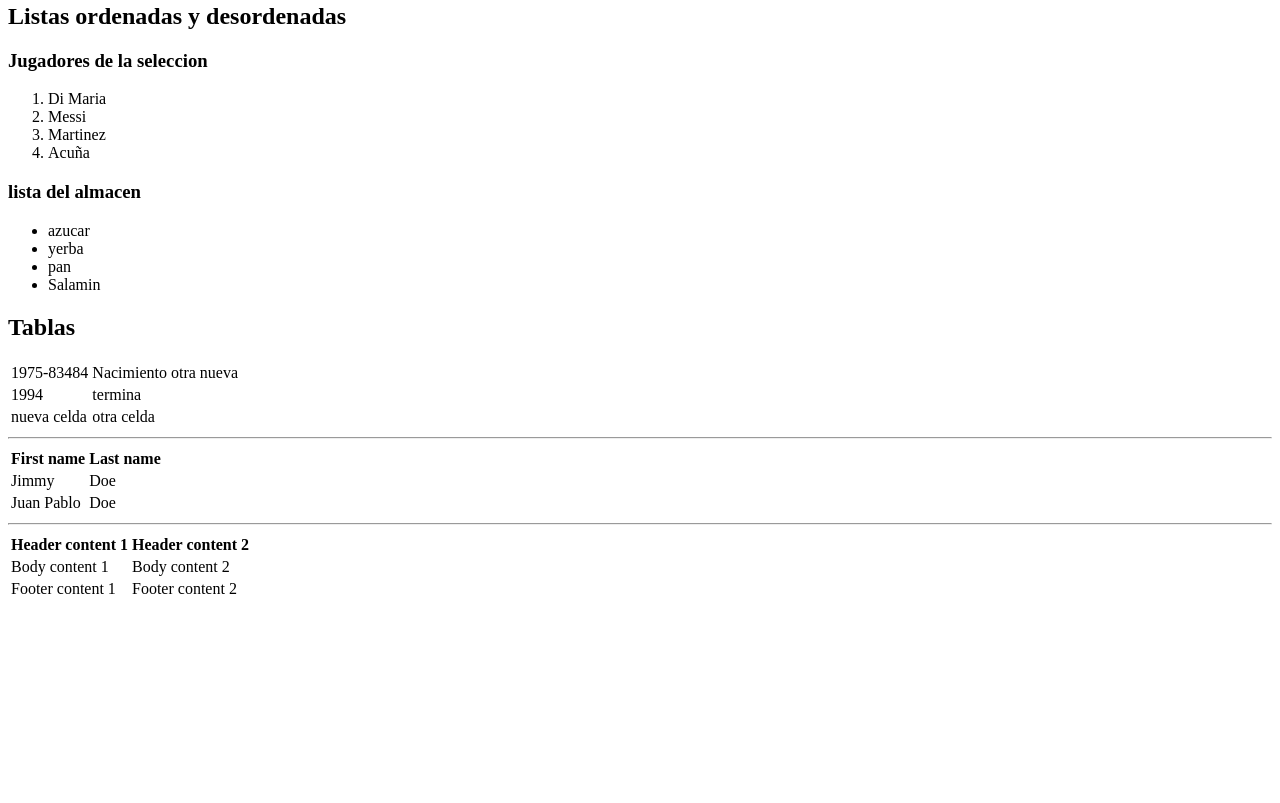
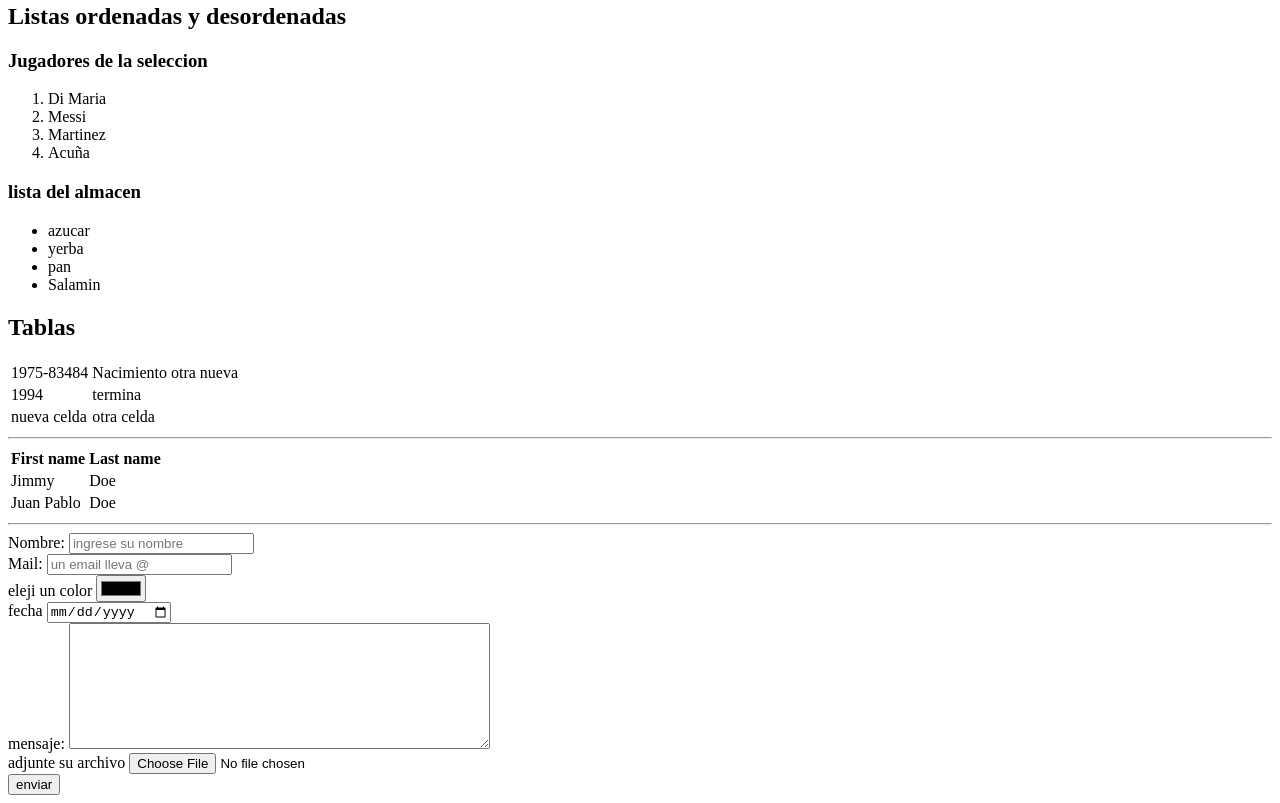
Before and after one commit to JuanMiguez/Paebyt, a plain HTML site: page etiquetas basicas.html in a window 1280 px wide. Shown: the part 384-1187 px from the top of the page. Before the commit the page ends 993 px from the top, so only its background shows below. Drawn offline with Linux system fonts and the light colour scheme.

Commit message:
Add files via upload

```diff
--- a/etiquetas basicas.html
+++ b/etiquetas basicas.html
@@ -85,31 +85,28 @@
     <td>Doe</td>
   </tr>
 </table>
+
+
+
 <hr>
-  <!-- Tabla conm cabecera cuerpo y pie de tabla -->
-<table>
-  <thead>
-    <tr>
-      <th>Header content 1</th>
-      <th>Header content 2</th>
-    </tr>
-  </thead>
+</table>
+ <form class="" action="mailto:juan.miguez@bue.edu.ar" method="post">
+   <label for="">Nombre:</label>
+   <input type="text" name="nombre" value="" placeholder="ingrese su nombre"><br>
+   <label for="">Mail:</label>
+   <input type="email" name="correo_electronico" value=""placeholder="un email lleva @"><br>
+   <label for="">eleji un color</label>
+   <input type="color" name="color_favorito" ><br>
+   <label for="">fecha</label>
+   <input type="date" name="fecha_nacimiento" value=""><br>
+   <label for="">mensaje:</label>
+   <textarea name="mensaje" rows="8" cols="50"></textarea>
+    <br>
+    <label for="">adjunte su archivo</label>
+    <input type="file" name="archivo" value=""><br>
+    <input type="submit"  value="enviar">
 
-  <tbody>
-    <tr>
-      <td>Body content 1</td>
-      <td>Body content 2</td>
-    </tr>
-  </tbody>
 
-  <tfoot>
-    <tr>
-      <td>Footer content 1</td>
-      <td>Footer content 2</td>
-    </tr>
-  </tfoot>
-
-</table>
-
+ </form>
 </body>
 </html>
```
Also changed, not shown: estructura_basica.html (added, +15 -0 lines).
